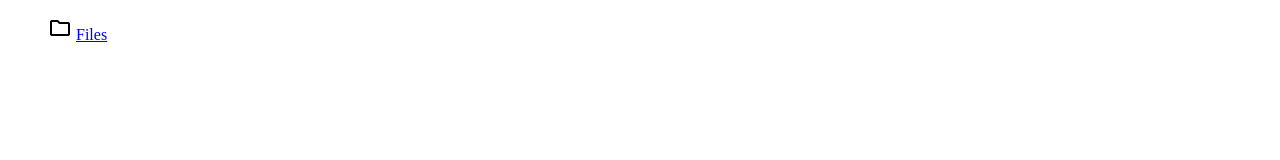
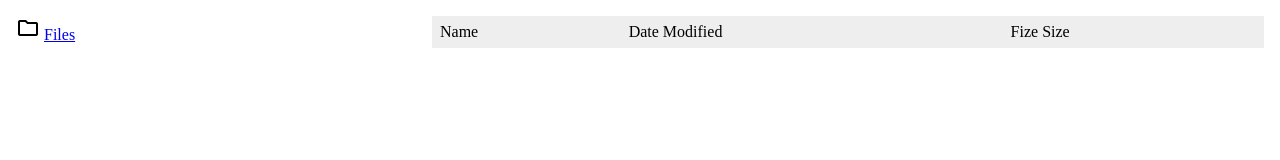
Before and after one commit to tmacdonald/treeview, a website built with webpack: page index.html in a window 1280 px wide. Built offline with nearby package versions, Linux system fonts and the light colour scheme.

Commit message:
Basic styling

```diff
--- a/index.html
+++ b/index.html
@@ -7,5 +7,12 @@
       rel="stylesheet"
     />
   </head>
-  <body></body>
+  <body>
+    <div id="main">
+      <div id="nav"></div>
+      <div id="content">
+        <table class="table"></table>
+      </div>
+    </div>
+  </body>
 </html>
--- a/package.json
+++ b/package.json
@@ -28,6 +28,7 @@
     "webpack-dev-server": "^4.9.2"
   },
   "dependencies": {
-    "bootstrap-icons": "^1.8.3"
+    "bootstrap-icons": "^1.8.3",
+    "reset-css": "^5.0.1"
   }
 }
--- a/src/index.js
+++ b/src/index.js
@@ -1,41 +1,22 @@
+import "reset-css";
 import "./style.css";
-import folderStructure from "./tree.json";
+import fileSystem from "./tree.json";
 
 import createNav from "./nav";
-import { createTable, renderTable } from "./table";
+import { renderTable } from "./table/table";
 
-export const getURLHash = () => document.location.hash.replace(/^#\//, "");
+const folderTree = createNav(fileSystem);
 
-function generateFolderDictionary(folderStructure, rootPath = []) {
-  return folderStructure
-    .filter((node) => node.type === "folder")
-    .reduce((acc, curr) => {
-      const path = [...rootPath, curr.name];
-      const pathKey = path.join("/");
+const nav = document.querySelector("#nav");
+const table = document.querySelector("#content .table");
 
-      if (curr.children) {
-        return {
-          ...acc,
-          [pathKey]: curr,
-          ...generateFolderDictionary(curr.children, path),
-        };
-      } else {
-        return {
-          ...acc,
-          [pathKey]: curr,
-        };
-      }
-    }, {});
+nav.appendChild(folderTree);
+
+function getURLHash() {
+  return document.location.hash.replace(/^#\//, "");
 }
 
-const folderDictionary = generateFolderDictionary(folderStructure);
-
-const nav = createNav(folderStructure);
-const table = createTable();
-
 window.addEventListener("hashchange", (event) => {
-  renderTable(table, folderDictionary[getURLHash()].children);
+  renderTable(table, fileSystem, getURLHash());
 });
-
-document.body.appendChild(nav);
-document.body.appendChild(table);
+renderTable(table, fileSystem, getURLHash());
--- a/src/style.css
+++ b/src/style.css
@@ -26,3 +26,39 @@ ul.nav,
 .folder.expanded > .folder_closed {
   display: none;
 }
+
+#main {
+  width: 100%;
+  height: 100vh;
+
+  display: flex;
+  flex-direction: row;
+}
+#nav {
+  height: 100vh;
+  flex: 1;
+  overflow-y: scroll;
+}
+
+#nav > ul {
+  margin: 1rem;
+}
+
+#content {
+  height: calc(100vh - 2rem);
+  flex: 2;
+  overflow-y: scroll;
+  padding: 1rem;
+}
+
+.table {
+  width: 100%;
+}
+.table tr th,
+.table tr td {
+  padding: 0.5rem;
+  text-align: left;
+}
+.table tr th {
+  background: #eee;
+}
--- /dev/null
+++ b/src/table/helpers.js
@@ -0,0 +1,30 @@
+export function generateFileSystemDictionary(fileSystem, rootPath = []) {
+  return fileSystem
+    .filter((node) => node.type === "folder")
+    .reduce((acc, curr) => {
+      const path = [...rootPath, curr.name];
+      const pathKey = path.join("/");
+
+      if (curr.children) {
+        return {
+          ...acc,
+          [pathKey]: curr,
+          ...generateFileSystemDictionary(curr.children, path),
+        };
+      } else {
+        return {
+          ...acc,
+          [pathKey]: curr,
+        };
+      }
+    }, {});
+}
+
+export function formatBytes(bytes) {
+  if (bytes / Math.pow(1024, 2) >= 1.0) {
+    return Math.floor(bytes / Math.pow(1024, 2)) + " MB";
+  } else if (bytes / 1024 >= 1.0) {
+    return Math.floor(bytes / 1024) + " KB";
+  }
+  return bytes + " bytes";
+}
--- a/src/table.js
+++ b/src/table/table.js
@@ -1,17 +1,19 @@
-export function createTable() {
-  const table = document.createElement("table");
-  return table;
+import { generateFileSystemDictionary, formatBytes } from "./helpers";
+
+function clearElement(element) {
+  while (element.hasChildNodes()) {
+    element.removeChild(element.lastChild);
+  }
 }
 
-export function renderTable(table, children) {
-  console.log(table, children);
+export function renderTable(table, fileSystem, hash) {
+  clearElement(table);
 
-  while (table.hasChildNodes()) {
-    table.removeChild(table.lastChild);
-  }
+  const fileSystemDictionary = generateFileSystemDictionary(fileSystem);
+  const children = fileSystemDictionary[hash]?.children || [];
 
   const thead = renderTableHeader();
-  const tbody = renderTableBody(children);
+  const tbody = renderTableBody(children, hash);
 
   table.appendChild(thead);
   table.appendChild(tbody);
@@ -35,25 +37,30 @@ function renderTableHeading(name) {
   return th;
 }
 
-function renderTableBody(folderContents) {
+function renderTableBody(folderContents, hash) {
   const tbody = document.createElement("tbody");
 
   folderContents
-    .map((node) => renderTableRow(node))
+    .map((node) => renderTableRow(node, hash))
     .forEach((tableRow) => tbody.appendChild(tableRow));
 
   return tbody;
 }
 
-function renderTableRow(node) {
+function renderTableRow(node, hash) {
   const tr = document.createElement("tr");
 
+  const name =
+    node.type === "folder"
+      ? `<a href="#/${hash}/${node.name}">${node.name}</a>`
+      : node.name;
   const modified = new Date(node.modified);
+  const size = formatBytes(node.size);
 
   tr.innerHTML = `
-    <td>${node.name}</td>
+    <td>${name}</td>
     <td>${modified}</td>
-    <td>${node.size}</td>
+    <td>${size}</td>
   `;
   return tr;
 }
--- a/src/tree.json
+++ b/src/tree.json
@@ -14,14 +14,15 @@
           {
             "type": "file",
             "name": "Description.rtf",
+            "modified": 1656122995117,
 
             "size": 1024
           },
           {
             "type": "file",
             "name": "Description.txt",
-
-            "size": 2048
+            "modified": 1656122995117,
+            "size": 1048574
           }
         ]
       },
@@ -52,13 +53,14 @@
                   {
                     "type": "file",
                     "name": "Description.rtf",
+                    "modified": 1656122995117,
 
                     "size": 1024
                   },
                   {
                     "type": "file",
                     "name": "Description.txt",
-
+                    "modified": 1656122995117,
                     "size": 2048
                   }
                 ]
@@ -79,13 +81,14 @@
               {
                 "type": "file",
                 "name": "Description.rtf",
+                "modified": 1656122995117,
 
                 "size": 1024
               },
               {
                 "type": "file",
                 "name": "Description.txt",
-
+                "modified": 1656122995117,
                 "size": 2048
               }
             ]
@@ -95,13 +98,14 @@
       {
         "type": "file",
         "name": "Description.rtf",
+        "modified": 1656122995117,
 
         "size": 1024
       },
       {
         "type": "file",
         "name": "Description.txt",
-
+        "modified": 1656122995117,
         "size": 2048
       }
     ]
```
Also changed, not shown: 1 other file.
